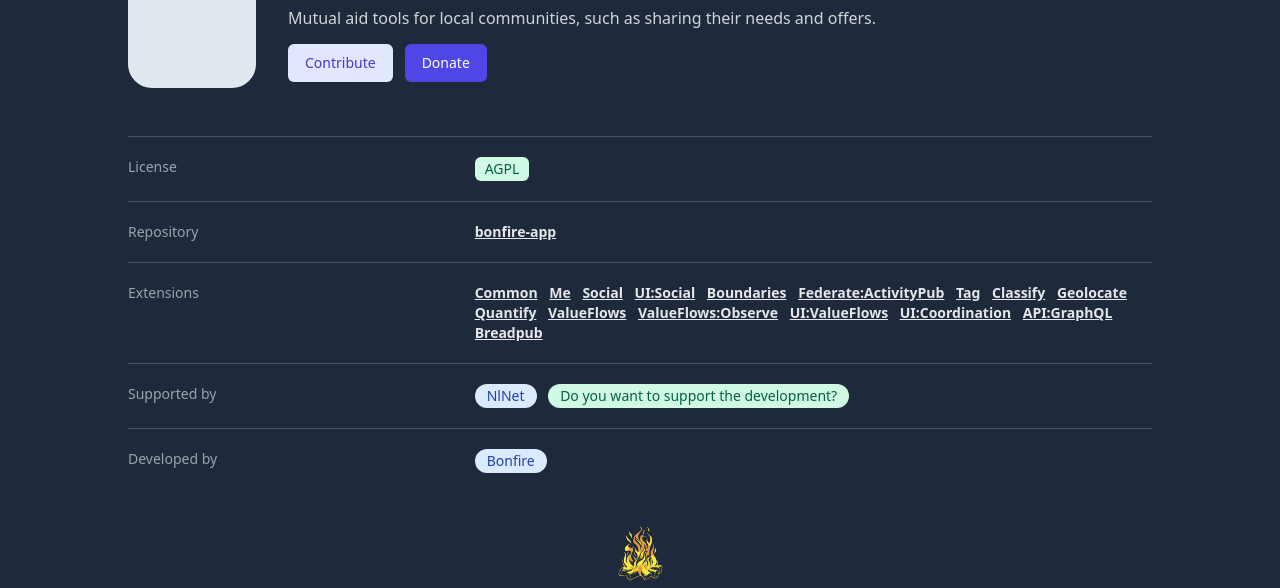
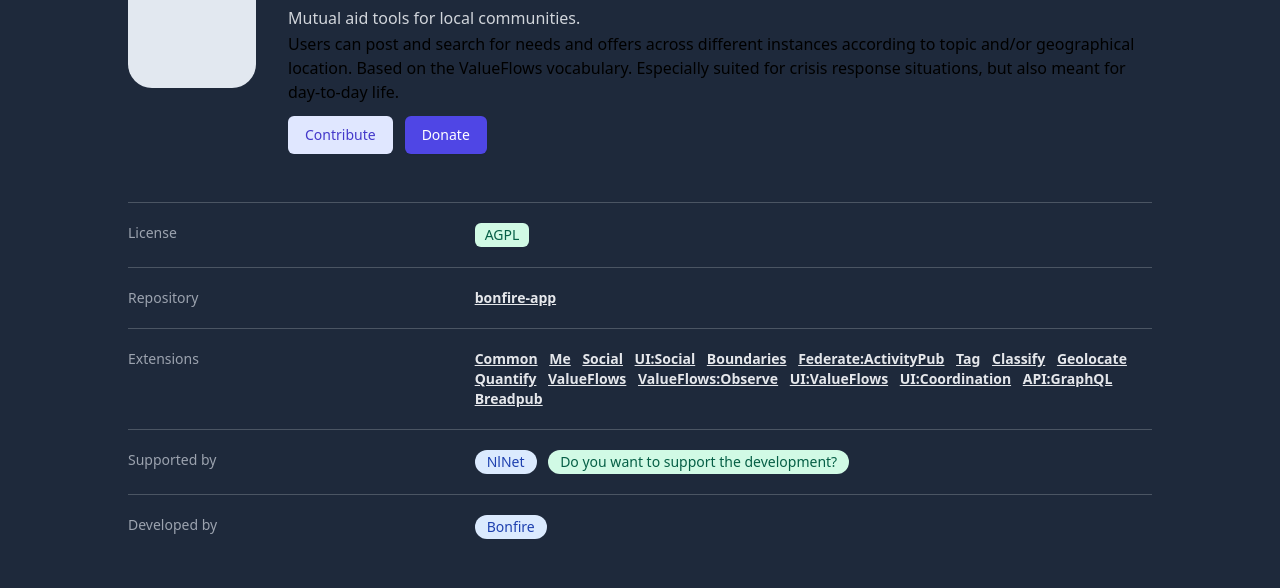
Before and after one commit to bonfire-networks/website-v1, a website: page apps/breadpub.html in a window 1280 px wide. Shown: the part 184-772 px from the top of the page. Drawn offline with nearby package versions, Linux system fonts and the light colour scheme.

Commit message:
some descriptions

```diff
--- a/apps/breadpub.html
+++ b/apps/breadpub.html
@@ -56,7 +56,9 @@
         <div class="w-32 h-32 bg-blueGray-200 rounded-3xl"></div>
         <div class="flex-1">
             <h1 class="text-gray-200 text-3xl font-bold">BreadPub</h1>
-            <p class="text-gray-300 w-full prose prose-md max-w-prose mt-2">Mutual aid tools for local communities, such as sharing their needs and offers.</p>
+            <p class="text-gray-300 w-full prose prose-md max-w-prose mt-2">Mutual aid tools for local communities.
+         <p>Users can post and search for needs and offers across different instances according to topic and/or geographical location. Based on the ValueFlows vocabulary. Especially suited for crisis response situations, but also meant for day-to-day life.
+            </p>
             <div class="flex items-center space-x-3 mt-3">
               <a href="https://github.com/bonfire-networks/bonfire-app/tree/main/flavours/valueflows" target="_blank" class="inline-flex items-center px-4 py-2 border border-transparent text-sm font-medium rounded-md text-indigo-700 bg-indigo-100 hover:bg-indigo-200 focus:outline-none focus:ring-2 focus:ring-offset-2 focus:ring-indigo-500">
                 Contribute
```
Also changed, not shown: extensions/search.html (+1 -1 lines).
